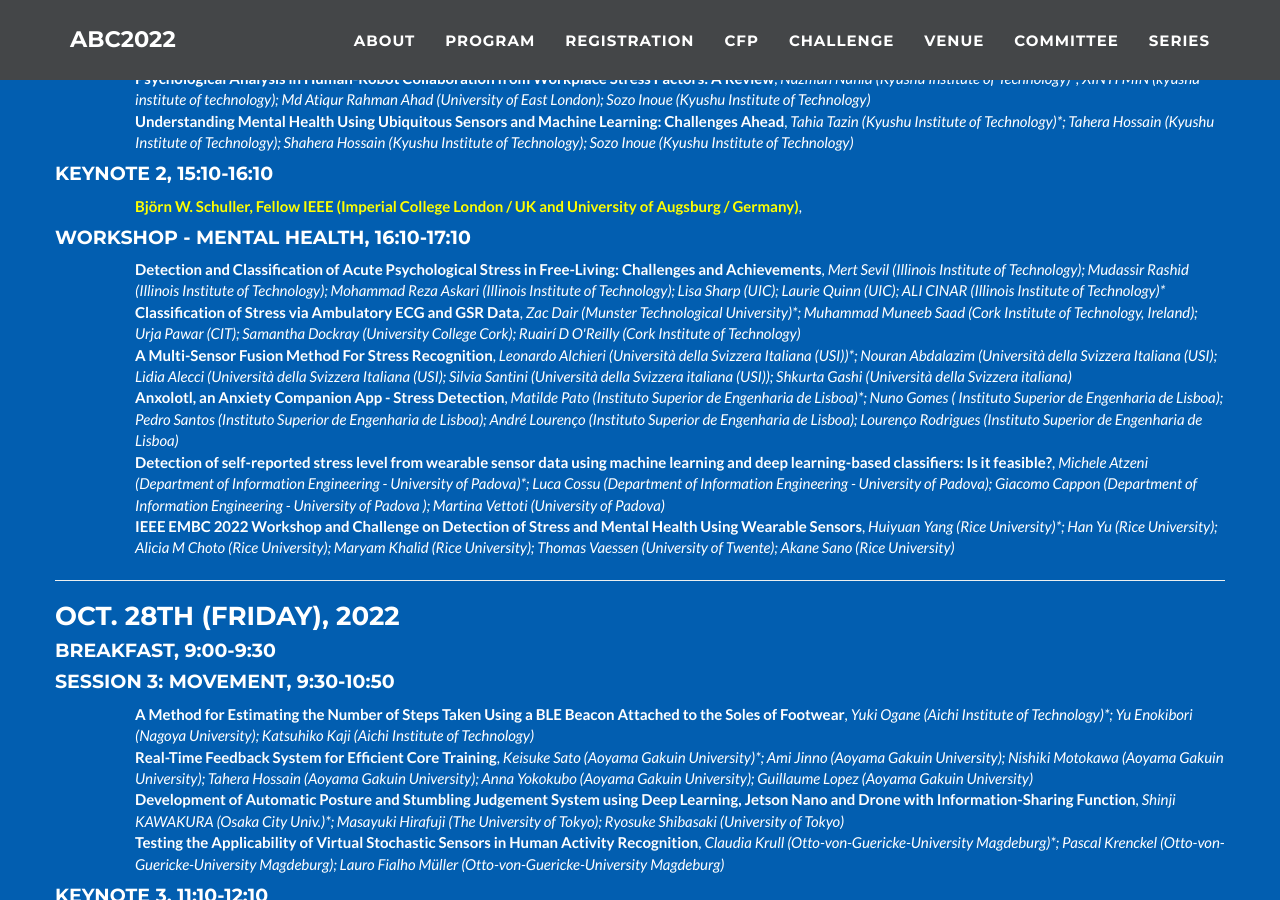
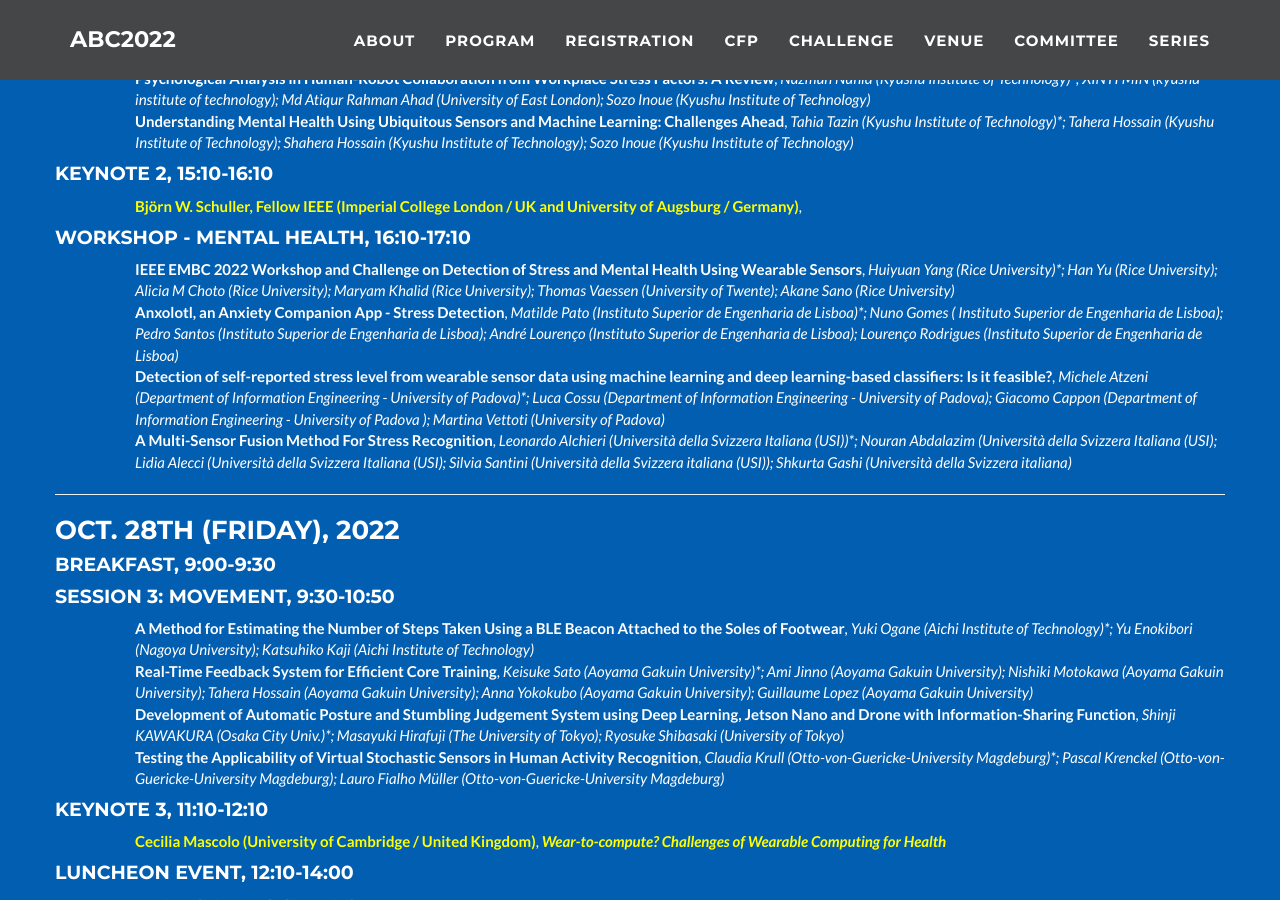
Before and after one commit to abc-research/abc-research.github.io, a Jekyll site: the page built from index.html, in a window 1280 px wide and 900 px high, scrolled down 6242 px. Built offline with Jekyll 4.4.1, drawn with Linux system fonts in a browser that asks for light colours; part of the change alters nothing that is shown.

Commit message:
Update _config.yml

```diff
--- a/_config.yml
+++ b/_config.yml
@@ -139,20 +139,28 @@ program:
       - name: "Workshop - Mental Health"
         time: "16:10-17:10"
         paper:
-#          - title: "Chair: Michael Beigl"
-#            authors: "Karlsruhe Institute of Technology, Germany"
-          - title: "Detection and Classification of Acute Psychological Stress in Free-Living: Challenges and Achievements"
-            authors: "Mert Sevil (Illinois Institute of Technology); Mudassir Rashid (Illinois Institute of Technology); Mohammad Reza Askari (Illinois Institute of Technology); Lisa Sharp (UIC); Laurie Quinn (UIC); ALI CINAR (Illinois Institute of Technology)*"
-          - title: "Classification of Stress via Ambulatory ECG and GSR Data"
-            authors: "Zac Dair (Munster Technological University)*; Muhammad Muneeb Saad (Cork Institute of Technology, Ireland); Urja Pawar (CIT); Samantha Dockray (University College Cork); Ruairí D O'Reilly (Cork Institute of Technology)"
-          - title: "A Multi-Sensor Fusion Method For Stress Recognition"
-            authors: "Leonardo Alchieri (Università della Svizzera Italiana (USI))*; Nouran Abdalazim (Università della Svizzera Italiana (USI); Lidia Alecci (Università della Svizzera Italiana (USI); Silvia Santini (Università della Svizzera italiana (USI)); Shkurta Gashi (Università della Svizzera italiana)"
+          - title: "IEEE EMBC 2022 Workshop and Challenge on Detection of Stress and Mental Health Using Wearable Sensors"
+            authors: "Huiyuan Yang (Rice University)*; Han Yu (Rice University); Alicia M Choto (Rice University); Maryam Khalid (Rice University); Thomas Vaessen (University of Twente); Akane Sano (Rice University)"
           - title: "Anxolotl, an Anxiety Companion App - Stress Detection"
             authors: "Matilde Pato (Instituto Superior de Engenharia de Lisboa)*; Nuno Gomes ( Instituto Superior de Engenharia de Lisboa); Pedro Santos (Instituto Superior de Engenharia de Lisboa); André Lourenço (Instituto Superior de Engenharia de Lisboa); Lourenço Rodrigues (Instituto Superior de Engenharia de Lisboa)"
           - title: "Detection of self-reported stress level from wearable sensor data using machine learning and deep learning-based classifiers: Is it feasible?"
             authors: "Michele Atzeni (Department of Information Engineering - University of Padova)*; Luca Cossu (Department of Information Engineering - University of Padova); Giacomo Cappon (Department of Information Engineering - University of Padova ); Martina Vettoti (University of Padova)"
-          - title: "IEEE EMBC 2022 Workshop and Challenge on Detection of Stress and Mental Health Using Wearable Sensors"
-            authors: "Huiyuan Yang (Rice University)*; Han Yu (Rice University); Alicia M Choto (Rice University); Maryam Khalid (Rice University); Thomas Vaessen (University of Twente); Akane Sano (Rice University)"
+          - title: "A Multi-Sensor Fusion Method For Stress Recognition"
+            authors: "Leonardo Alchieri (Università della Svizzera Italiana (USI))*; Nouran Abdalazim (Università della Svizzera Italiana (USI); Lidia Alecci (Università della Svizzera Italiana (USI); Silvia Santini (Università della Svizzera italiana (USI)); Shkurta Gashi (Università della Svizzera italiana)"
+#          - title: "Chair: Michael Beigl"
+#            authors: "Karlsruhe Institute of Technology, Germany"
+#          - title: "Detection and Classification of Acute Psychological Stress in Free-Living: Challenges and Achievements"
+#            authors: "Mert Sevil (Illinois Institute of Technology); Mudassir Rashid (Illinois Institute of Technology); Mohammad Reza Askari (Illinois Institute of Technology); Lisa Sharp (UIC); Laurie Quinn (UIC); ALI CINAR (Illinois Institute of Technology)*"
+#          - title: "Classification of Stress via Ambulatory ECG and GSR Data"
+#            authors: "Zac Dair (Munster Technological University)*; Muhammad Muneeb Saad (Cork Institute of Technology, Ireland); Urja Pawar (CIT); Samantha Dockray (University College Cork); Ruairí D O'Reilly (Cork Institute of Technology)"
+#          - title: "A Multi-Sensor Fusion Method For Stress Recognition"
+#            authors: "Leonardo Alchieri (Università della Svizzera Italiana (USI))*; Nouran Abdalazim (Università della Svizzera Italiana (USI); Lidia Alecci (Università della Svizzera Italiana (USI); Silvia Santini (Università della Svizzera italiana (USI)); Shkurta Gashi (Università della Svizzera italiana)"
+#          - title: "Anxolotl, an Anxiety Companion App - Stress Detection"
+#            authors: "Matilde Pato (Instituto Superior de Engenharia de Lisboa)*; Nuno Gomes ( Instituto Superior de Engenharia de Lisboa); Pedro Santos (Instituto Superior de Engenharia de Lisboa); André Lourenço (Instituto Superior de Engenharia de Lisboa); Lourenço Rodrigues (Instituto Superior de Engenharia de Lisboa)"
+#          - title: "Detection of self-reported stress level from wearable sensor data using machine learning and deep learning-based classifiers: Is it feasible?"
+#            authors: "Michele Atzeni (Department of Information Engineering - University of Padova)*; Luca Cossu (Department of Information Engineering - University of Padova); Giacomo Cappon (Department of Information Engineering - University of Padova ); Martina Vettoti (University of Padova)"
+#          - title: "IEEE EMBC 2022 Workshop and Challenge on Detection of Stress and Mental Health Using Wearable Sensors"
+#            authors: "Huiyuan Yang (Rice University)*; Han Yu (Rice University); Alicia M Choto (Rice University); Maryam Khalid (Rice University); Thomas Vaessen (University of Twente); Akane Sano (Rice University)"
   - date: "Oct. 28th (Friday), 2022"
     session:
       - name: "Breakfast"
```
